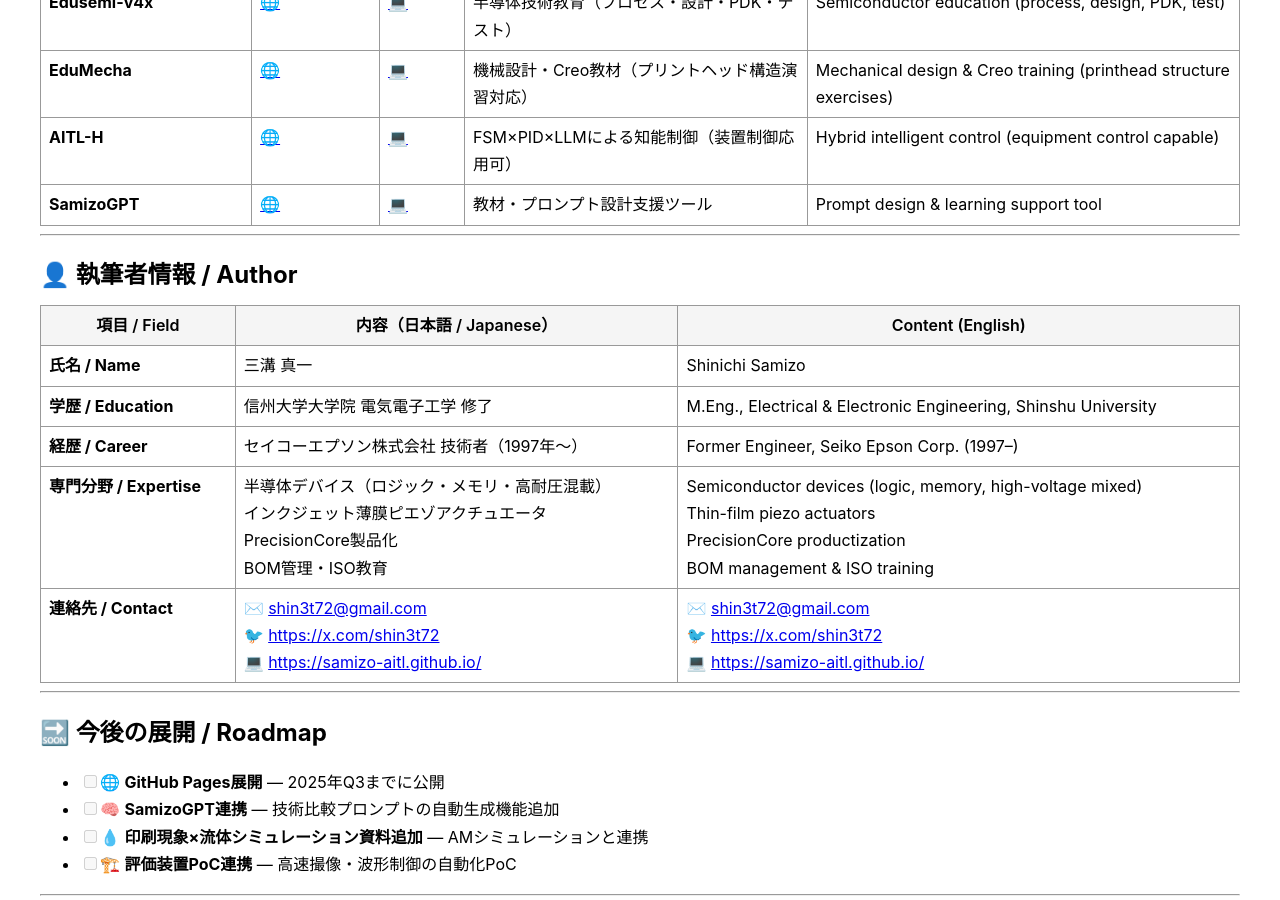
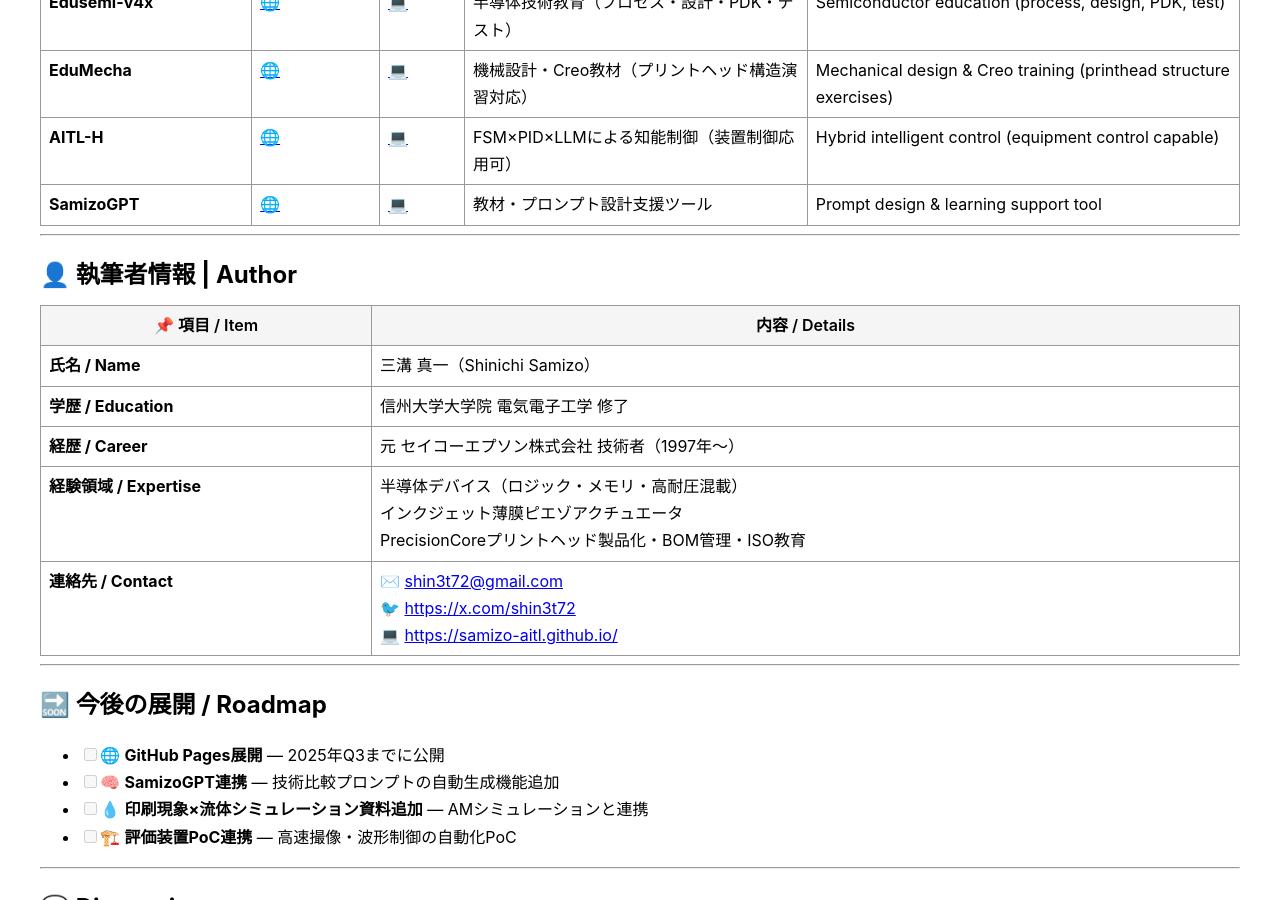
Before and after one commit to Samizo-AITL/Inkjet, a Jekyll site: the page built from index.md, in a window 1280 px wide and 900 px high, scrolled down 2467 px. Built offline with Jekyll 4.4.1, drawn with Linux system fonts in a browser that asks for light colours; our own code applies the rules of GitHub Pages for plain Markdown files.

Commit message:
Update index.md

```diff
--- a/index.md
+++ b/index.md
@@ -112,15 +112,15 @@ Inkjet/
 
 ---
 
-## 👤 **執筆者情報 / Author**
+## 👤 **執筆者情報 | Author**
 
-| 項目 / Field | 内容（日本語 / Japanese） | Content (English) |
-|--------------|--------------------------|-------------------|
-| **氏名 / Name** | 三溝 真一 | Shinichi Samizo |
-| **学歴 / Education** | 信州大学大学院 電気電子工学 修了 | M.Eng., Electrical & Electronic Engineering, Shinshu University |
-| **経歴 / Career** | セイコーエプソン株式会社 技術者（1997年〜） | Former Engineer, Seiko Epson Corp. (1997–) |
-| **専門分野 / Expertise** | 半導体デバイス（ロジック・メモリ・高耐圧混載）<br>インクジェット薄膜ピエゾアクチュエータ<br>PrecisionCore製品化<br>BOM管理・ISO教育 | Semiconductor devices (logic, memory, high-voltage mixed)<br>Thin-film piezo actuators<br>PrecisionCore productization<br>BOM management & ISO training |
-| **連絡先 / Contact** | ✉️ [shin3t72@gmail.com](mailto:shin3t72@gmail.com)<br>🐦 [https://x.com/shin3t72](https://x.com/shin3t72)<br>💻 [https://samizo-aitl.github.io/](https://samizo-aitl.github.io/) | ✉️ [shin3t72@gmail.com](mailto:shin3t72@gmail.com)<br>🐦 [https://x.com/shin3t72](https://x.com/shin3t72)<br>💻 [https://samizo-aitl.github.io/](https://samizo-aitl.github.io/) |
+| 📌 項目 / Item | 内容 / Details |
+|------|------|
+| **氏名 / Name** | 三溝 真一（Shinichi Samizo） |
+| **学歴 / Education** | 信州大学大学院 電気電子工学 修了 |
+| **経歴 / Career** | 元 セイコーエプソン株式会社 技術者（1997年〜） |
+| **経験領域 / Expertise** | 半導体デバイス（ロジック・メモリ・高耐圧混載）<br>インクジェット薄膜ピエゾアクチュエータ<br>PrecisionCoreプリントヘッド製品化・BOM管理・ISO教育 |
+| **連絡先 / Contact** | ✉️ [shin3t72@gmail.com](mailto:shin3t72@gmail.com)<br>🐦 [https://x.com/shin3t72](https://x.com/shin3t72)<br>💻 [https://samizo-aitl.github.io/](https://samizo-aitl.github.io/) |
 
 ---
 
```
